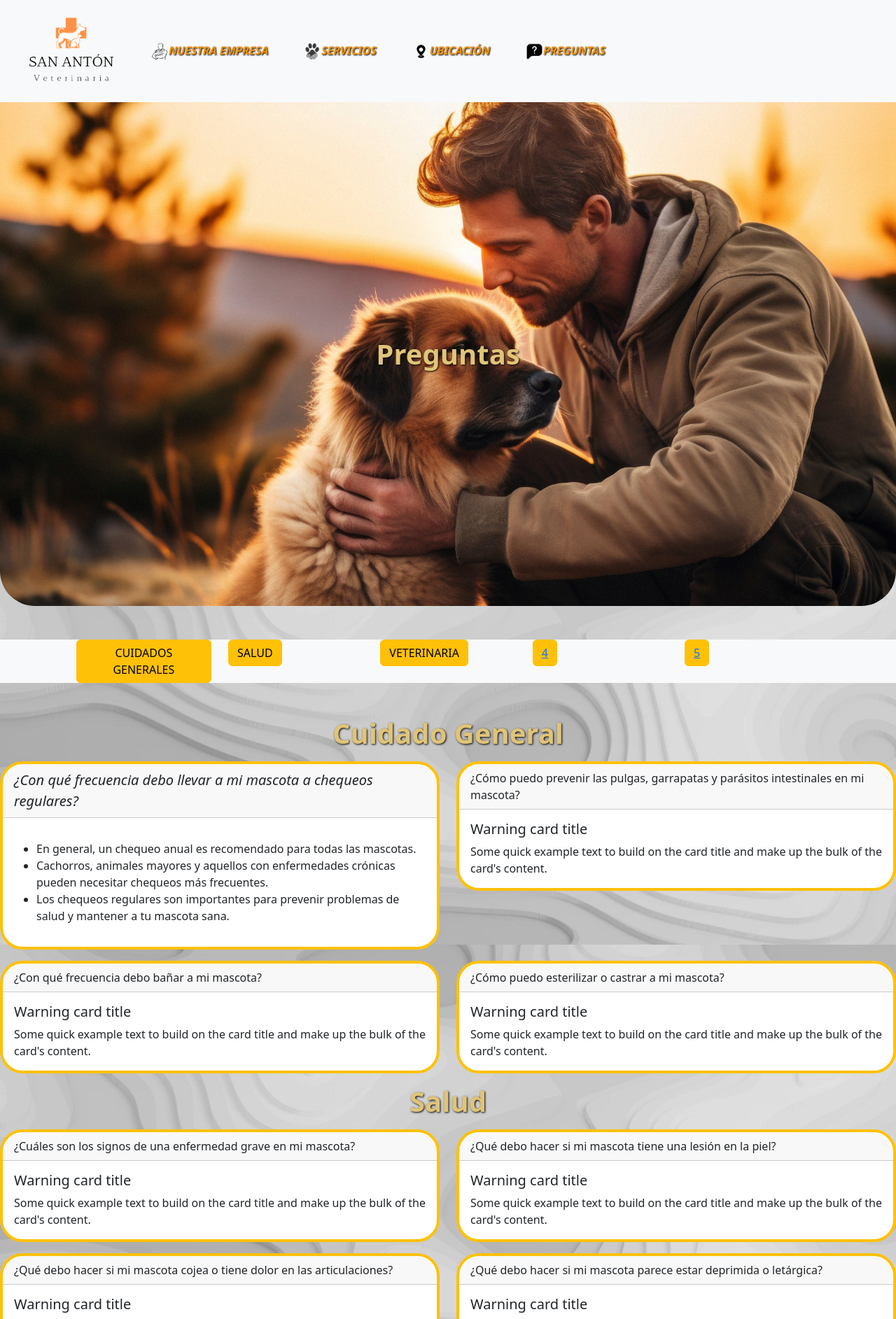
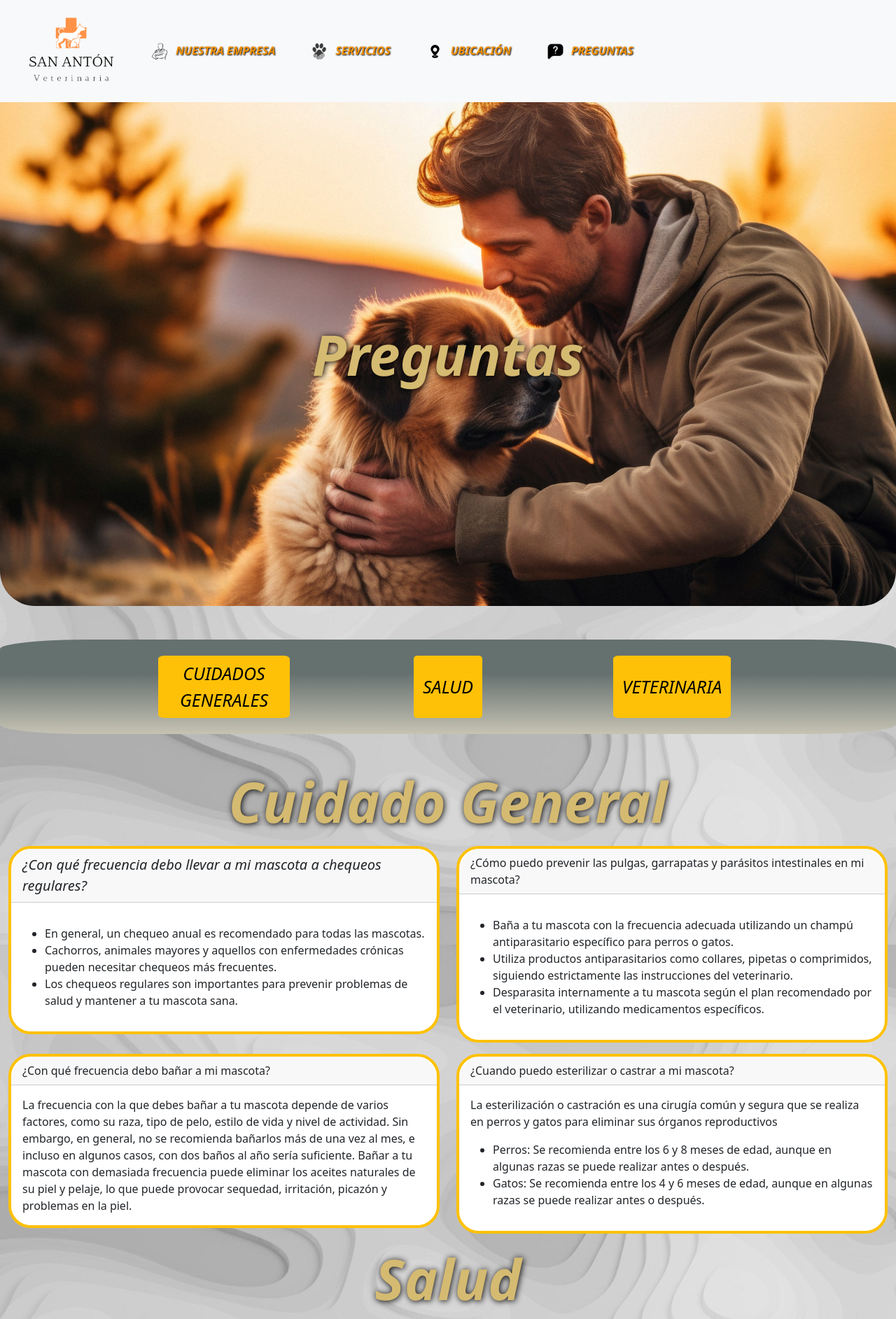
Before and after one commit to AaronDeBernardo/Veterinaria, a PHP site: page /Veterinaria/faq.php in a window 1280 px wide. Shown: the top 1885 px of the page at 70% size. Run offline with PHP 8.4, Linux system fonts and the light colour scheme.

Commit message:
faq finalizado y scroll horizontal eliminado en seccionmes de inicio

```diff
--- a/faq.php
+++ b/faq.php
@@ -13,45 +13,38 @@
 </head>
 <body>
     <?php include_once 'snippets/menuSuperior.php';?>
-    <div class="container-fluid px-0">
+    <div class="container-fluid p-0 m-0">
         <div class="row" id="row1">
             <div class="col-12">
                 <h1 class="titulos">Preguntas</h1>
             </div>
         </div>
-        <div class="row bg-light my-5" id="row2">
-            <div class="col-md-1 d-none d-md-block"></div>
-            <div class="col-6 col-md-2">
+        <div class="row my-5 py-3" id="row2">
+            <div class="col-md-2 d-none d-md-block"></div>
+            <div class="col-12 col-md-2 d-flex justify-content-center btn">
                 <button type="button" class="btn btn-warning">
                     <a href="#cuidadoGeneral" class="text-black text-decoration-none">CUIDADOS GENERALES</a>
                 </button>
             </div>
-            <div class="col-6 col-md-2">
+            <div class="col-md-1 d-none d-md-block"></div>
+            <div class="col-12 col-md-2 d-flex justify-content-center btn">
                 <button type="button" class="btn btn-warning">
                     <a href="#salud" class="text-black text-decoration-none">SALUD</a>
                 </button>
             </div>
-            <div class="col-6 col-md-2">
+            <div class="col-md-1 d-none d-md-block"></div>
+            <div class="col-12 col-md-2 d-flex justify-content-center btn">
                 <button type="button" class="btn btn-warning">
                     <a href="#veterinaria" class="text-black text-decoration-none">VETERINARIA</a>
                 </button>
             </div>
-            <div class="col-6 col-md-2">
-                <button type="button" class="btn btn-warning">
-                    <a href="#">4</a>
-                </button>
-            </div>
-            <div class="col-6 col-md-2">
-                <button type="button" class="btn btn-warning">
-                    <a href="#">5</a>
-                </button>
-            </div>
-            <div class="col-md-1 d-none d-md-block"></div>
+
+            <div class="col-md-2 d-none d-md-block"></div>
         </div>
         <div class="row" id="row3">
-            <h1 class= "titulos mb-3" id="cuidadoGeneral">Cuidado General</h1><br>
+            <h1 class= "titulos mb-3 mx-0 " id="cuidadoGeneral">Cuidado General</h1><br>
             <div class="col-12 col-md-6">
-                <div class="card rounded-5 border-warning border-4 mb-3" >
+                <div class="card rounded-5 border-warning border-4 mb-3 mx-0 cardCuidados" >
                     <div class="card-header rounded-top-5 preguntas">¿Con qué frecuencia debo llevar a mi mascota a chequeos regulares?</div>
                     <div class="card-body">
                         <p class="card-text">
@@ -65,111 +58,140 @@
                 </div>
             </div>
             <div class="col-12 col-md-6">
-                <div class="card rounded-5 border-warning border-4 mb-3" >
+                <div class="card rounded-5 border-warning border-4 mb-3 mx-0  cardCuidados" >
                     <div class="card-header rounded-top-5">¿Cómo puedo prevenir las pulgas, garrapatas y parásitos intestinales en mi mascota?</div>
                     <div class="card-body">
-                        <h5 class="card-title">Warning card title</h5>
-                        <p class="card-text">Some quick example text to build on the card title and make up the bulk of the card's content.</p>
+
+                        <p class="card-text">
+                            <ul>
+                                <li>Baña a tu mascota con la frecuencia adecuada utilizando un champú antiparasitario específico para perros o gatos.</li>
+                                <li>Utiliza productos antiparasitarios como collares, pipetas o comprimidos, siguiendo estrictamente las instrucciones del veterinario.</li>
+                                <li>Desparasita internamente a tu mascota según el plan recomendado por el veterinario, utilizando medicamentos específicos.</li>
+                            </ul>
+                        </p>
                     </div>
                 </div>
             </div>
             <div class="col-12 col-md-6">
-                <div class="card rounded-5 border-warning border-4 mb-3" >
+                <div class="card rounded-5 border-warning border-4 mb-3 mx-0  cardCuidados" >
                     <div class="card-header rounded-top-5">¿Con qué frecuencia debo bañar a mi mascota?</div>
                     <div class="card-body">
-                        <h5 class="card-title">Warning card title</h5>
-                        <p class="card-text">Some quick example text to build on the card title and make up the bulk of the card's content.</p>
+
+                        <p class="card-text">La frecuencia con la que debes bañar a tu mascota depende de varios factores, como su raza, tipo de pelo,
+                             estilo de vida y nivel de actividad. Sin embargo, en general, no se recomienda bañarlos más de una vez al mes, e incluso en algunos casos,
+                              con dos baños al año sería suficiente. Bañar a tu mascota con demasiada frecuencia puede eliminar los aceites naturales de su piel y pelaje,
+                               lo que puede provocar sequedad, irritación, picazón y problemas en la piel.</p>
                     </div>
                 </div>
             </div>
             <div class="col-12 col-md-6">
-                <div class="card rounded-5 border-warning border-4 mb-3" >
-                    <div class="card-header rounded-top-5">¿Cómo puedo esterilizar o castrar a mi mascota?</div>
+                <div class="card rounded-5 border-warning border-4 mb-3 mx-0  cardCuidados" >
+                    <div class="card-header rounded-top-5">¿Cuando puedo esterilizar o castrar a mi mascota?</div>
                     <div class="card-body">
-                        <h5 class="card-title">Warning card title</h5>
-                        <p class="card-text">Some quick example text to build on the card title and make up the bulk of the card's content.</p>
+
+                        <p class="card-text">La esterilización o castración es una cirugía común y segura que se realiza en perros y gatos para eliminar sus órganos reproductivos</p>
+                        <ul>
+                            <li>
+                            Perros: Se recomienda entre los 6 y 8 meses de edad, aunque en algunas razas se puede realizar antes o después.
+                            </li>
+                            <li>
+                            Gatos: Se recomienda entre los 4 y 6 meses de edad, aunque en algunas razas se puede realizar antes o después.
+                            </li>
+                        </ul>
                     </div>
                 </div>
             </div>
         </div>
         <div class="row" id="row4">
-            <h1 class= "titulos mb-3" id="salud">Salud</h1><br>
+            <h1 class= "titulos mb-3 mx-0 " id="salud">Salud</h1><br>
             <div class="col-12 col-md-6">
-                <div class="card rounded-5 border-warning border-4 mb-3" >
+                <div class="card rounded-5 border-warning border-4 mb-3 mx-0  cardSalud" >
                     <div class="card-header rounded-top-5">¿Cuáles son los signos de una enfermedad grave en mi mascota?</div>
                     <div class="card-body">
-                        <h5 class="card-title">Warning card title</h5>
-                        <p class="card-text">Some quick example text to build on the card title and make up the bulk of the card's content.</p>
+
+                        <p class="card-text">Detectar a tiempo los signos de una enfermedad grave en tu mascota puede ser crucial para brindarle el tratamiento adecuado y aumentar sus posibilidades de recuperación.
+                        Prestar atención a los cambios en el comportamiento y la salud física de tu mascota te permitirá identificar posibles problemas de salud y buscar ayuda veterinaria de manera oportuna.</p>
                     </div>
                 </div>
             </div>
             <div class="col-12 col-md-6">
-                <div class="card rounded-5 border-warning border-4 mb-3" >
+                <div class="card rounded-5 border-warning border-4 mb-3 mx-0  cardSalud" >
                     <div class="card-header rounded-top-5">¿Qué debo hacer si mi mascota tiene una lesión en la piel?</div>
                     <div class="card-body">
-                        <h5 class="card-title">Warning card title</h5>
-                        <p class="card-text">Some quick example text to build on the card title and make up the bulk of the card's content.</p>
+
+                        <p class="card-text">Las lesiones en la piel son un problema común en las mascotas, y pueden ser causadas por diversos factores como rascado excesivo, peleas con otros animales, parásitos, alergias o enfermedades infecciosas.</p>
+                        <ul>
+                            <li>Limpiar la lesión: límpiar suavemente con agua tibia y jabón antibacteriano.</li>
+                            <li>Seca la zona con una gasa limpia o una toalla suave.</li>
+                        </ul>
+                        <p>Sin embargo, si la lesión es grande, profunda, presenta signos de infección (pus, enrojecimiento, hinchazón, calor) o tu mascota muestra signos de dolor o incomodidad, debes llevarla al veterinario de inmediato.</p>
                     </div>
                 </div>
             </div>
             <div class="col-12 col-md-6">
-                <div class="card rounded-5 border-warning border-4 mb-3" >
+                <div class="card rounded-5 border-warning border-4 mb-3 mx-0  cardSalud" >
                     <div class="card-header rounded-top-5">¿Qué debo hacer si mi mascota cojea o tiene dolor en las articulaciones?</div>
                     <div class="card-body">
-                        <h5 class="card-title">Warning card title</h5>
-                        <p class="card-text">Some quick example text to build on the card title and make up the bulk of the card's content.</p>
+
+                        <p class="card-text">La cojera o el dolor articular son problemas comunes en mascotas, especialmente en perros y gatos de edad avanzada.
+                                            Si notas que tu mascota cojea, tiene dificultad para moverse o muestra signos de dolor en las articulaciones, es importante que la lleves al veterinario para determinar la causa y recibir el tratamiento adecuado.</p>
                     </div>
                 </div>
             </div>
             <div class="col-12 col-md-6">
-                <div class="card rounded-5 border-warning border-4 mb-3" >
+                <div class="card rounded-5 border-warning border-4 mb-3 mx-0  cardSalud" >
                     <div class="card-header rounded-top-5">¿Qué debo hacer si mi mascota parece estar deprimida o letárgica?</div>
                     <div class="card-body">
-                        <h5 class="card-title">Warning card title</h5>
-                        <p class="card-text">Some quick example text to build on the card title and make up the bulk of the card's content.</p>
+
+                        <p class="card-text">Si observas que tu mascota se encuentra desanimada, apática o letárgica, es importante prestar atención y tomar medidas para identificar la causa y brindarle el cuidado adecuado.
+                                        La depresión o letargo en mascotas puede deberse a diversos factores, algunos de ellos relacionados con la salud física y otros con el estado emocional o conductual.
+                                        Lo recomendable es visitar al veterinario que te recomiende medicamentos o algún tratamiento</p>
                     </div>
                 </div>
             </div>
         </div>
         <div class="row" id="row5">
-            <h1 class= "titulos mb-3" id="veterinaria">Veterinaria</h1><br>
+            <h1 class= "titulos mb-3 mx-0 " id="veterinaria">Veterinaria</h1><br>
             <div class="col-12 col-md-6">
-                <div class="card rounded-5 border-warning border-4 mb-3" >
+                <div class="card rounded-5 border-warning border-4 mb-3 mx-0  cardVeterinaria" >
                     <div class="card-header rounded-top-5">¿Cuánto cuesta una visita al veterinario?</div>
                     <div class="card-body">
-                        <h5 class="card-title">Warning card title</h5>
-                        <p class="card-text">Some quick example text to build on the card title and make up the bulk of the card's content.</p>
+
+                        <p class="card-text">Para eso debes contactarnos a través del formulario que se encuentra en UBICACIÓN o bien clickear el siguiente link!</p>
+                        <a href="nuestraUbicacion.php">Enviar Consulta</a>
                     </div>
                 </div>
             </div>
             <div class="col-12 col-md-6">
-                <div class="card rounded-5 border-warning border-4 mb-3" >
+                <div class="card rounded-5 border-warning border-4 mb-3 mx-0  cardVeterinaria" >
                     <div class="card-header rounded-top-5">¿Qué debo hacer si tengo una emergencia con mi mascota?</div>
                     <div class="card-body">
-                        <h5 class="card-title">Warning card title</h5>
-                        <p class="card-text">Some quick example text to build on the card title and make up the bulk of the card's content.</p>
+
+                        <p class="card-text">Al momento que sufras una emergencia con tu mascota comunicate con nosotros al numero de emergencia que se encuentra al final de la página</p>
                     </div>
                 </div>
             </div>
             <div class="col-12 col-md-6">
-                <div class="card rounded-5 border-warning border-4 mb-3" >
+                <div class="card rounded-5 border-warning border-4 mb-3 mx-0  cardVeterinaria" >
                     <div class="card-header rounded-top-5">¿Cómo obtengo un turno con un especialista en San Antón?</div>
                     <div class="card-body">
-                        <h5 class="card-title">Warning card title</h5>
-                        <p class="card-text">Some quick example text to build on the card title and make up the bulk of the card's content.</p>
+
+                        <p class="card-text">Para eso debes contactarnos a través del formulario que se encuentra en UBICACIÓN solicitando turno para lo que estes necesitando</p>
+                        <a href="nuestraUbicacion.php">Obtener Turno</a>
                     </div>
                 </div>
             </div>
             <div class="col-12 col-md-6">
-                <div class="card rounded-5 border-warning border-4 mb-3" >
+                <div class="card rounded-5 border-warning border-4 mb-3 mx-0  cardVeterinaria" >
                     <div class="card-header rounded-top-5">¿Qué horarios trabajan?</div>
                     <div class="card-body">
-                        <h5 class="card-title">Warning card title</h5>
-                        <p class="card-text">Some quick example text to build on the card title and make up the bulk of the card's content.</p>
+
+                        <p class="card-text">Nuestros horarios son de 08:00hs a 19:00hs todos los dias, en caso de necesitar un veterinario fuera de ese horario por favor comuniquese con el numero de emergencias que se encuentra al pie de página</p>
                     </div>
                 </div>
             </div>
         </div>
     </div>
+    <?php include_once 'snippets/footer.php';?>
 </body>
 </html>
--- a/snippets/footer.php
+++ b/snippets/footer.php
@@ -1,5 +1,5 @@
 <link rel="stylesheet" href="styles/stylesFooter.css" type="text/css">
-<div class="container-fluid">
+<div class="container-fluid m-0 p-0">
     <div class="row p-3 bg-light text-black ">
         <div class="col-xs-12 col-md-12 col-lg-3 d-flex text-center justify-content-center">
             <div class="container-fluid w-50 m-20 p-0 align-self-center">
--- a/styles/stylesFAQ.css
+++ b/styles/stylesFAQ.css
@@ -32,10 +32,13 @@ body{
     margin: 0;
     padding: 0;
     font-weight: 600;
-    font-size: 40px;
+    font-size: 80px;
+    text-align: center;
+    font-style: italic;
+    font-family: 'Segoe UI', Tahoma, Geneva, Verdana, sans-serif;
     color: rgb(224, 196, 119);
-    text-shadow: 1px 1px 3px black;
-    text-align: center;
+    text-shadow: 1px 1px 10px black;
+    filter: brightness(0.95);
 }
 
 .preguntas{
@@ -44,3 +47,41 @@ body{
     font-weight: 500;
 
 }
+
+.card{
+    margin-left: 2vh;
+    margin-right: 2vh;
+
+}
+
+.cardCuidados{
+    height: auto;
+    }
+
+.cardSalud{
+    height: auto;
+}
+
+.cardVeterinaria{
+    height: auto;
+}
+
+#row2{
+    background: rgb(101,113,111);
+    background: linear-gradient(180deg, rgba(101,113,111,1) 36%, rgba(198,195,180,1) 100%);
+    border-radius: 10%;
+}
+
+.btn{
+    min-height: 5vh;
+    font-size: 25px;
+    font-style: italic;
+    font-weight: 450;
+    border-radius: 5%;
+}
+
+
+.row{
+    margin: 0;
+
+}
--- a/styles/stylesLocation.css
+++ b/styles/stylesLocation.css
@@ -18,3 +18,7 @@ form h1{
     padding: 0 0 15px 0;
     text-shadow: 1px 1px 2px black;
 }
+
+.row{
+    margin: 0;
+}
--- a/styles/stylesNuestraEmpresa.css
+++ b/styles/stylesNuestraEmpresa.css
@@ -64,3 +64,7 @@ body{
     font-size: larger ;
     font-style: italic;
 }
+
+.row{
+    margin: 0;
+}
--- a/styles/stylesNuestrosServicios.css
+++ b/styles/stylesNuestrosServicios.css
@@ -34,3 +34,7 @@ body{
 .cardServicios{
     min-height: 753px;
 }
+
+.row{
+    margin: 0;
+}
```
